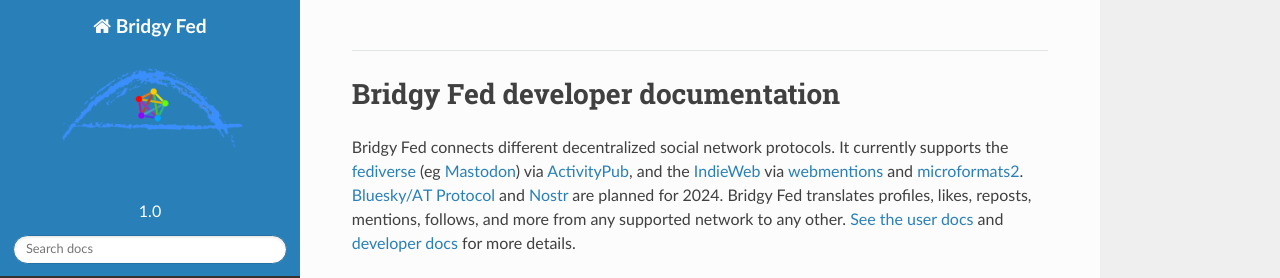
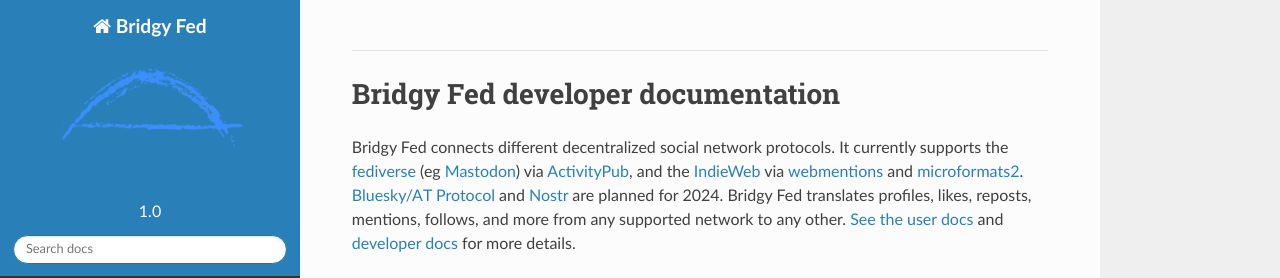
Before and after one commit to snarfed/bridgy-fed, a Sphinx documentation site: the page built from docs/index.rst, in a window 1280 px wide. Shown: the top 278 px of the page. Built offline with Sphinx 7.4.7 and the Read the Docs theme 2.0.0, drawn with Linux system fonts in a browser that asks for light colours.

Commit message:
docs: switch to plain bridgy logo

```diff
--- a/docs/conf.py
+++ b/docs/conf.py
@@ -174,7 +174,7 @@
 
 # The name of an image file (relative to this directory) to place at the top
 # of the sidebar.
-html_logo = '../static/bridgy_fed_logo.png'
+html_logo = '../static/bridgy_logo_with_alpha.png'
 
 # The name of an image file (within the static path) to use as favicon of the
 # docs.  This file should be a Windows icon file (.ico) being 16x16 or 32x32
```
